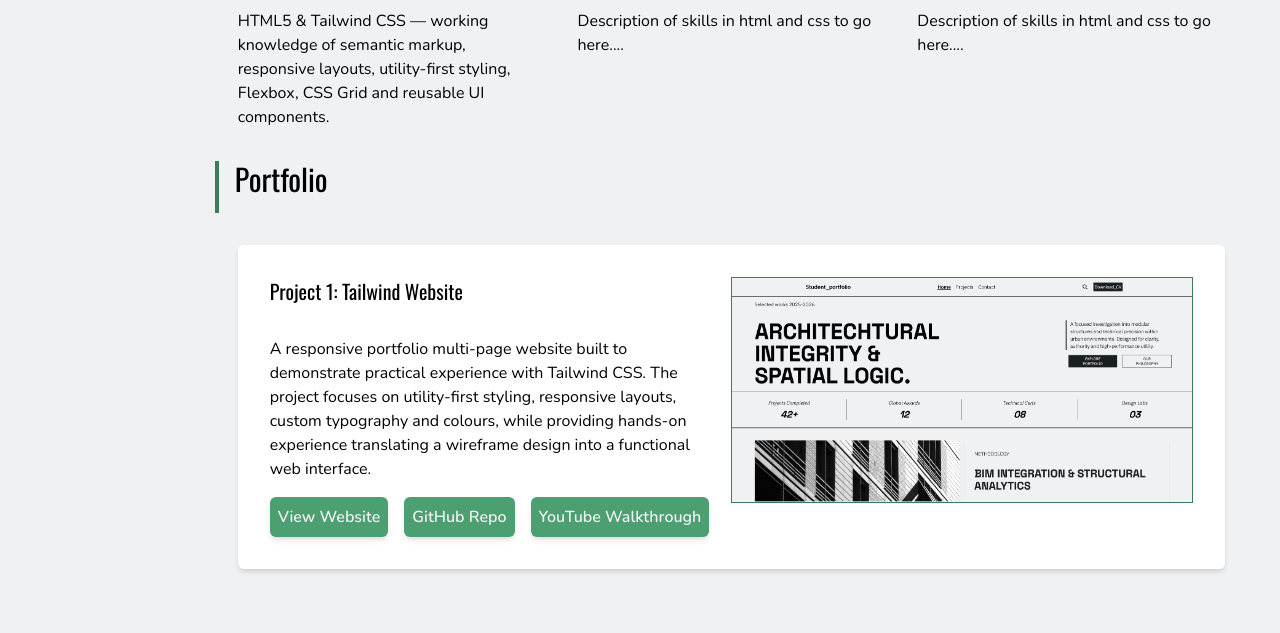
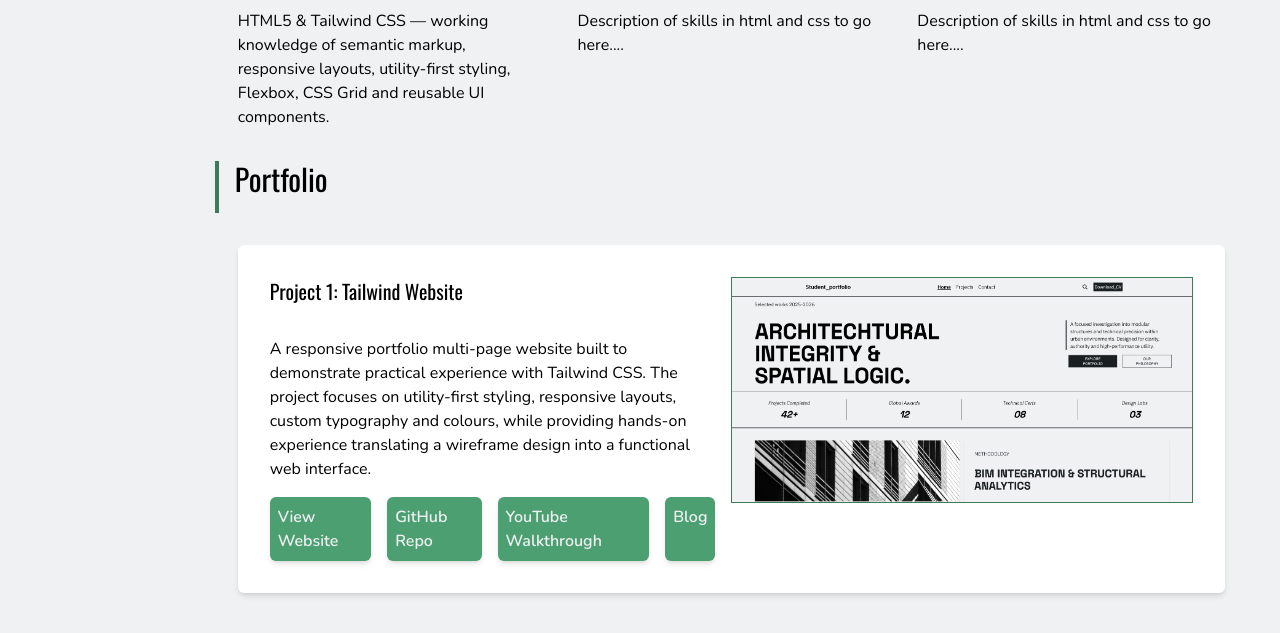
Before and after one commit to jamietomlinson312-blip/my-portfolio-website, a website: page index.html in a window 1280 px wide. Shown: the part 907-1540 px from the top of the page. Before the commit the page ends 1516 px from the top, so only its background shows below. Drawn offline with nearby package versions, Linux system fonts and the light colour scheme.

Commit message:
Added link to blog post

```diff
--- a/index.html
+++ b/index.html
@@ -150,6 +150,8 @@
                         rounded-md shadow-md p-2 text-Platinum font-semibold transition duration-300 ease-in-out hover:bg-Turf-Green">GitHub Repo</a>
                         <a href="https://youtu.be/4vNzrbELJns" target="blank" class="bg-Shamrock
                         rounded-md shadow-md p-2 text-Platinum font-semibold transition duration-300 ease-in-out hover:bg-Turf-Green">YouTube Walkthrough</a>
+                        <a href="https://medium.com/@jamietomlinson312/portfolio-project-1-tailwind-css-49bc910a749b?sharedUserId=jamietomlinson312" target="blank" class="bg-Shamrock
+                        rounded-md shadow-md p-2 text-Platinum font-semibold transition duration-300 ease-in-out hover:bg-Turf-Green">Blog</a>
                     </div>
                 </div>
                 <img src="./assets/images/Screenshot 2026-07-17 at 09.51.16.png" class="max-w-1/2 border-1 border-Turf-Green">
```
